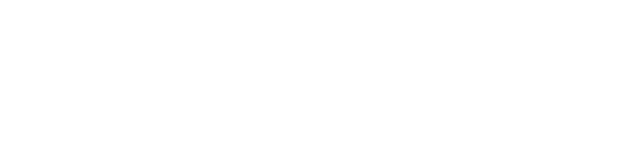
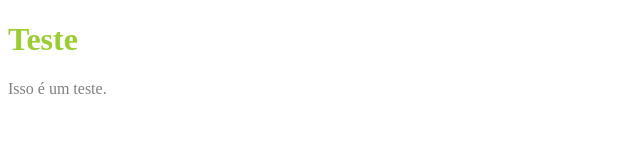
Before and after one commit to okaiosantana/javascript-git, a plain HTML site: page index.html in a window 1280 px wide. Shown: the whole page, without its empty margins (0-640 px from the left). Drawn offline with Linux system fonts and the light colour scheme.

Commit message:
Corrigido script com source incorreto | Arquivo style.css adicionado | index e script alterados

```diff
--- a/index.html
+++ b/index.html
@@ -5,11 +5,14 @@
   <meta charset="UTF-8">
   <meta name="viewport" content="width=device-width, initial-scale=1.0">
   <title>Teste</title>
-  <link rel="stylesheet" href="./script.js">
+  <link rel="stylesheet" href="./style.css">
 </head>
 
 <body>
+  <h1>Teste</h1>
+  <p>Isso é um teste.</p>
 
+  <script src="./script.js"></script>
 </body>
 
 </html>
--- a/script.js
+++ b/script.js
@@ -1 +1 @@
-console.log("Teste");
+console.log("Testando...");
--- /dev/null
+++ b/style.css
@@ -0,0 +1,7 @@
+h1 {
+  color: yellowgreen;
+}
+
+p {
+  color: gray;
+}
```
